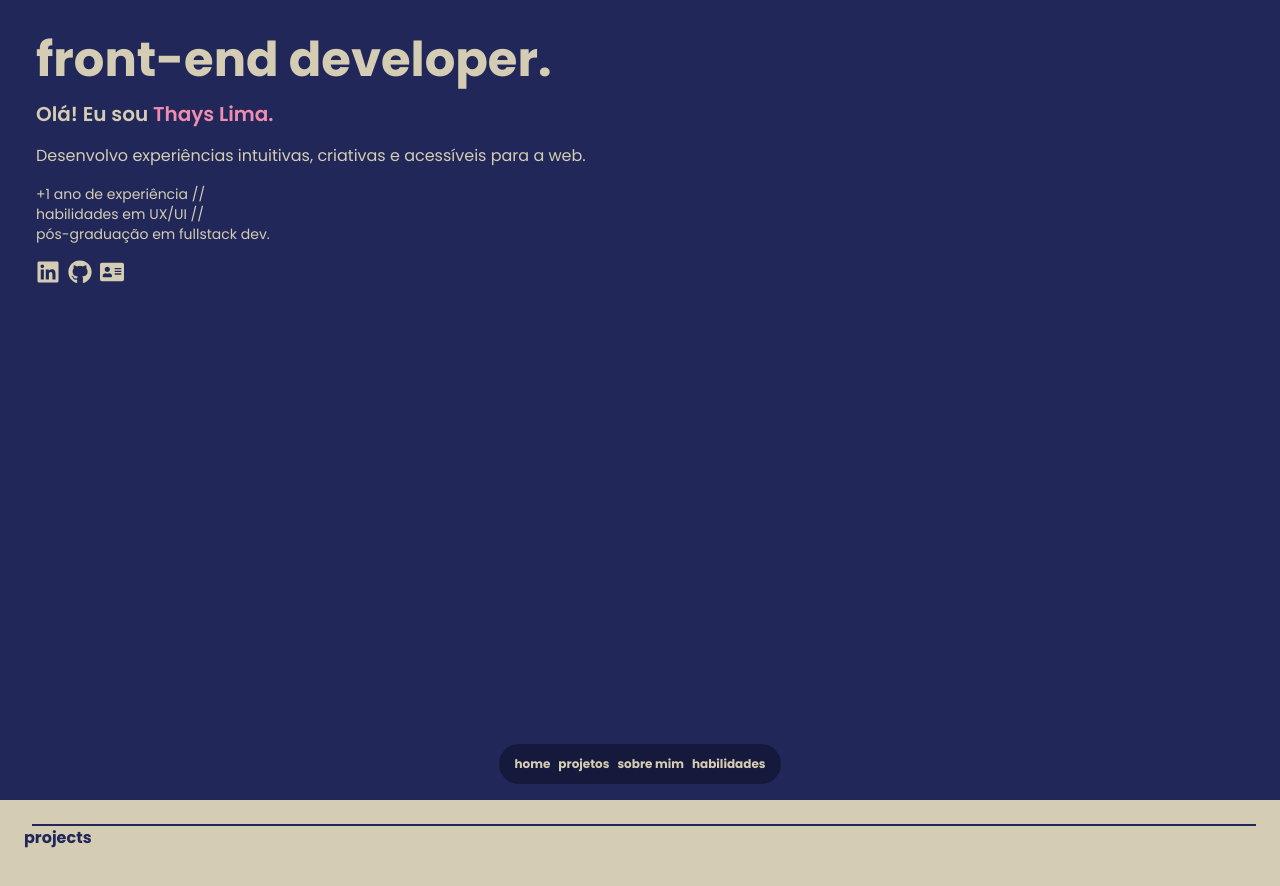
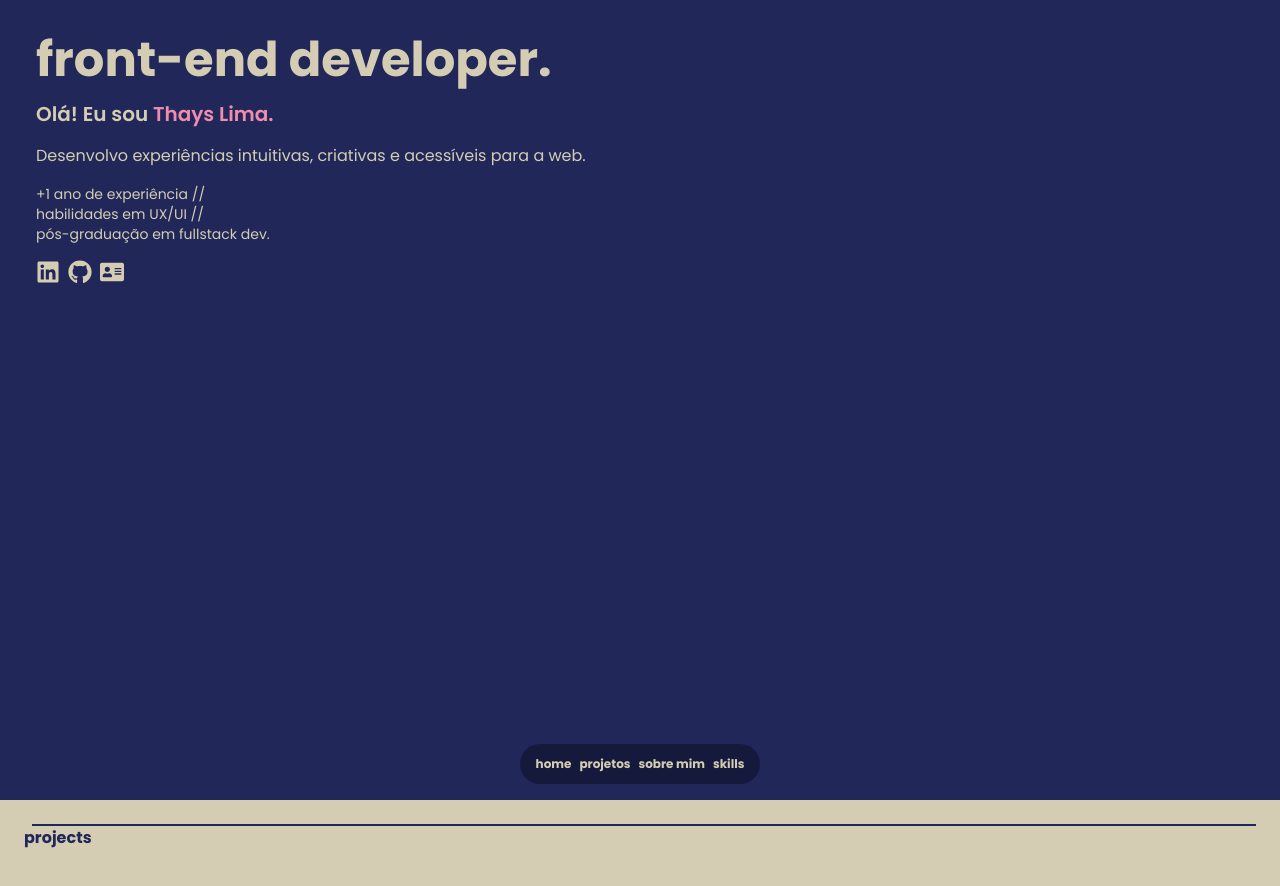
Before and after one commit to limasthays/portfolio-thayslima, a Next.js app: page / in a window 1280 px wide. Shown: the top 886 px of the page. Built offline with nearby package versions, Linux system fonts and the light colour scheme.

Commit message:
menu bar changes

```diff
--- a/src/app/components/MenuBar.tsx
+++ b/src/app/components/MenuBar.tsx
@@ -3,7 +3,7 @@ function MenuBar() {
 		{ title: 'home', link: '#' },
 		{ title: 'projetos', link: '#projects' },
 		{ title: 'sobre mim', link: '#about' },
-		{ title: 'habilidades', link: '#skills' },
+		{ title: 'skills', link: '#skills' },
 	]
 
 	return (
```
